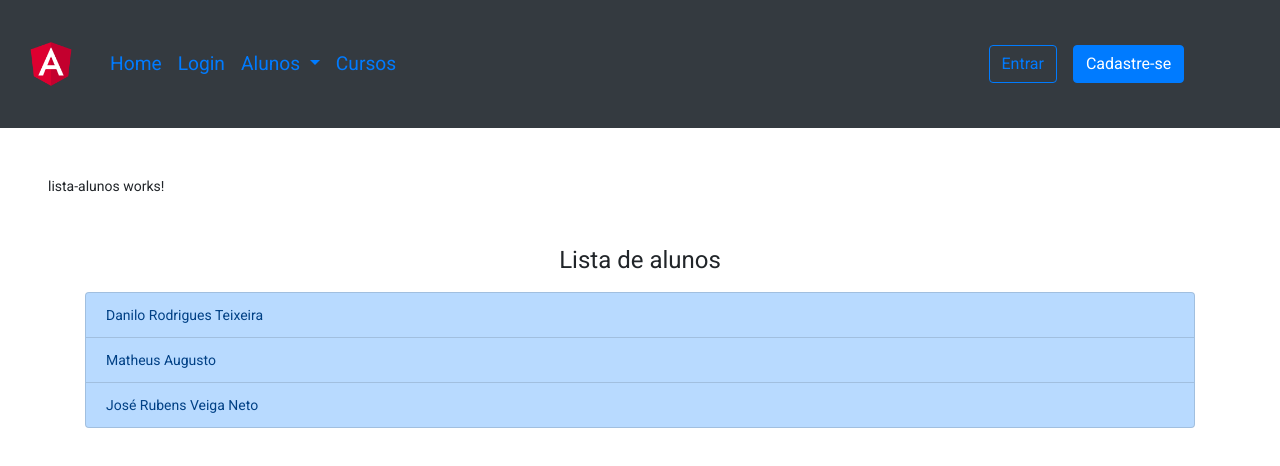
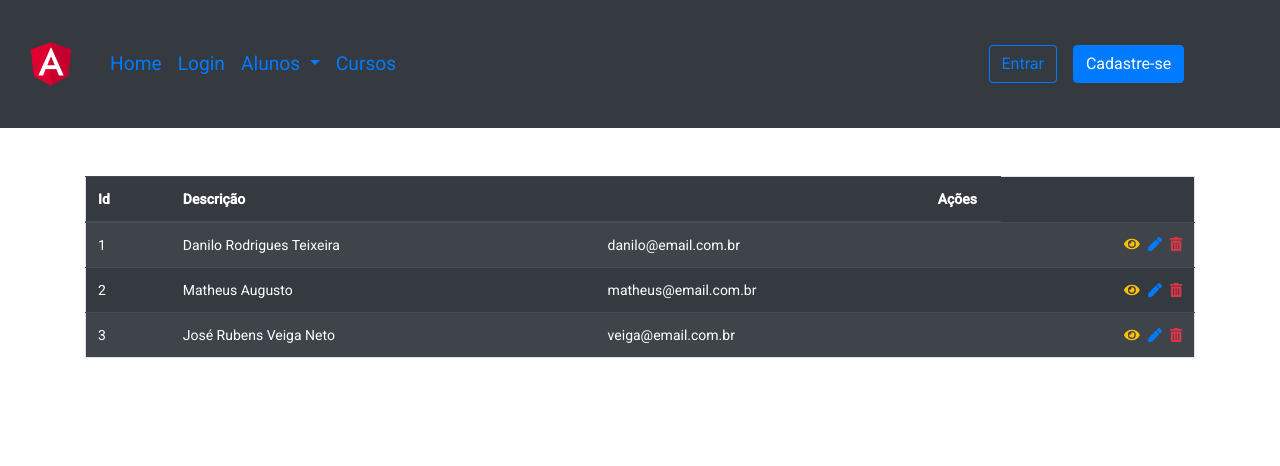
Before and after one commit to DaniloTeixeira/Rotas-em-Angular, an Angular app: page /alunos in a window 1280 px wide. Shown: the top 466 px of the page. Built offline with nearby package versions, Linux system fonts and the light colour scheme.

Commit message:
Inserindo tabela Alunos

```diff
--- a/src/app/alunos/alunos.module.ts
+++ b/src/app/alunos/alunos.module.ts
@@ -1,11 +1,12 @@
 import { NgModule } from '@angular/core';
+
 import { CommonModule } from '@angular/common';
-
 import { AlunosRoutingModule } from './alunos-routing.module';
 import { ListaAlunosComponent } from './components/lista-alunos';
 import { AlunoFormComponent } from './components/aluno-form';
 import { AlunoDetalheComponent } from './components/aluno-detalhe';
 import { AlunoService } from './services/aluno';
+import { FontAwesomeModule } from '@fortawesome/angular-fontawesome';
 
 @NgModule({
   declarations: [
@@ -13,7 +14,7 @@ import { AlunoService } from './services/aluno';
     AlunoFormComponent,
     AlunoDetalheComponent,
   ],
-  imports: [CommonModule, AlunosRoutingModule],
+  imports: [CommonModule, AlunosRoutingModule, FontAwesomeModule],
   providers: [AlunoService],
 })
 export class AlunosModule {}
--- a/src/app/alunos/components/lista-alunos/lista-alunos.component.css
+++ b/src/app/alunos/components/lista-alunos/lista-alunos.component.css
@@ -0,0 +1,3 @@
+fa-icon {
+  cursor: pointer;
+}
--- a/src/app/alunos/components/lista-alunos/lista-alunos.component.html
+++ b/src/app/alunos/components/lista-alunos/lista-alunos.component.html
@@ -1,16 +1,44 @@
-<p class="m-5">lista-alunos works!</p>
-
 <div class="container">
-  <h1 class="text-center">Lista de alunos</h1>
-  <ul class="list-group">
-    <a>
-      <li
-        class="list-group-item list-group-item-action list-group-item-primary"
-        *ngFor="let aluno of alunos"
-        [routerLink]="['/cursos', aluno.id]"
+  <div class="row">
+    <div class="col-12">
+      <h1 class="text-center mt-5" *ngIf="!alunos">Buscando alunos...</h1>
+      <table
+        *ngIf="alunos"
+        class="table table-hover table-striped table-dark border mt-5"
       >
-        {{ aluno.name }}
-      </li>
-    </a>
-  </ul>
+        <thead>
+          <tr>
+            <th>Id</th>
+            <th>Descrição</th>
+            <th class="text-right pr-4">Ações</th>
+          </tr>
+        </thead>
+        <tbody>
+          <tr *ngFor="let aluno of alunos">
+            <td>{{ aluno.id }}</td>
+            <td>{{ aluno.name }}</td>
+            <td>{{ aluno.email }}</td>
+            <td class="text-right">
+              <fa-icon
+                class="text-warning"
+                [icon]="faEye"
+                (click)="visualizarAluno(aluno)"
+              >
+              </fa-icon>
+              <fa-icon
+                class="mx-2 text-primary"
+                [icon]="faPen"
+                (click)="editarAluno(aluno)"
+              ></fa-icon>
+              <fa-icon
+                class="text-danger"
+                [icon]="faTrashAlt"
+                (click)="excluirAluno(aluno)"
+              ></fa-icon>
+            </td>
+          </tr>
+        </tbody>
+      </table>
+    </div>
+  </div>
 </div>
--- a/src/app/alunos/components/lista-alunos/lista-alunos.component.ts
+++ b/src/app/alunos/components/lista-alunos/lista-alunos.component.ts
@@ -1,4 +1,7 @@
 import { Component, OnInit } from '@angular/core';
+
+import { Router } from '@angular/router';
+import { faEye, faPen, faTrashAlt } from '@fortawesome/free-solid-svg-icons';
 import { Aluno } from '../../models/Aluno';
 import { AlunoService } from '../../services/aluno';
 
@@ -10,11 +13,34 @@ import { AlunoService } from '../../services/aluno';
 export class ListaAlunosComponent implements OnInit {
   alunos: Aluno[];
 
-  constructor(private alunoService: AlunoService) {}
+  faEye = faEye;
+  faPen = faPen;
+  faTrashAlt = faTrashAlt;
+
+  constructor(private alunoService: AlunoService, private router: Router) {}
 
   ngOnInit(): void {
     this.alunoService.getAlunos().subscribe((alunos) => {
       this.alunos = alunos;
     });
   }
+
+  visualizarAluno(aluno: Aluno): void {
+    this.router.navigate(['alunos', aluno.id]);
+  }
+
+  editarAluno(aluno: Aluno): void {
+    this.router.navigate(['alunos', 'editar', aluno.id]);
+  }
+
+  excluirAluno(aluno: Aluno): void {
+    if (confirm(`Deseja realmente excluir o aluno: ${aluno.name}`)) {
+      this.alunoService.excluirAluno(aluno).subscribe(() => {
+        this.alunoService.getAlunos().subscribe((alunos) => {
+          this.alunos = alunos;
+        });
+        alert('Aluno excluído com sucesso!');
+      });
+    }
+  }
 }
--- a/src/app/alunos/services/aluno/aluno.service.ts
+++ b/src/app/alunos/services/aluno/aluno.service.ts
@@ -6,18 +6,20 @@ import { Aluno } from '../../models/Aluno';
 
 @Injectable()
 export class AlunoService {
+  alunos = [
+    {
+      id: 1,
+      name: 'Danilo Rodrigues Teixeira',
+      email: 'danilo@email.com.br',
+    },
+    { id: 2, name: 'Matheus Augusto', email: 'matheus@email.com.br' },
+    { id: 3, name: 'José Rubens Veiga Neto', email: 'veiga@email.com.br' },
+  ];
+
   constructor() {}
 
   getAlunos(): Observable<Aluno[]> {
-    return of([
-      {
-        id: 1,
-        name: 'Danilo Rodrigues Teixeira',
-        email: 'danilo@email.com.br',
-      },
-      { id: 2, name: 'Matheus Augusto', email: 'matheus@email.com.br' },
-      { id: 3, name: 'José Rubens Veiga Neto', email: 'veiga@email.com.br' },
-    ]).pipe(delay(1000));
+    return of(this.alunos).pipe(delay(1000));
   }
 
   getAluno(id: number): Observable<Aluno> {
@@ -32,4 +34,9 @@ export class AlunoService {
       delay(1000)
     );
   }
+
+  excluirAluno(aluno: Aluno): Observable<void> {
+    this.alunos = this.alunos.filter((c) => c !== aluno);
+    return of(undefined);
+  }
 }
```
